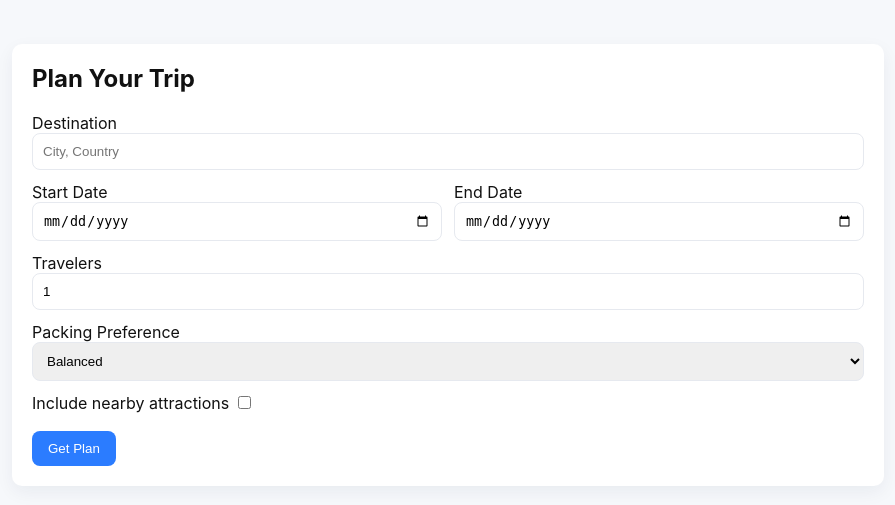
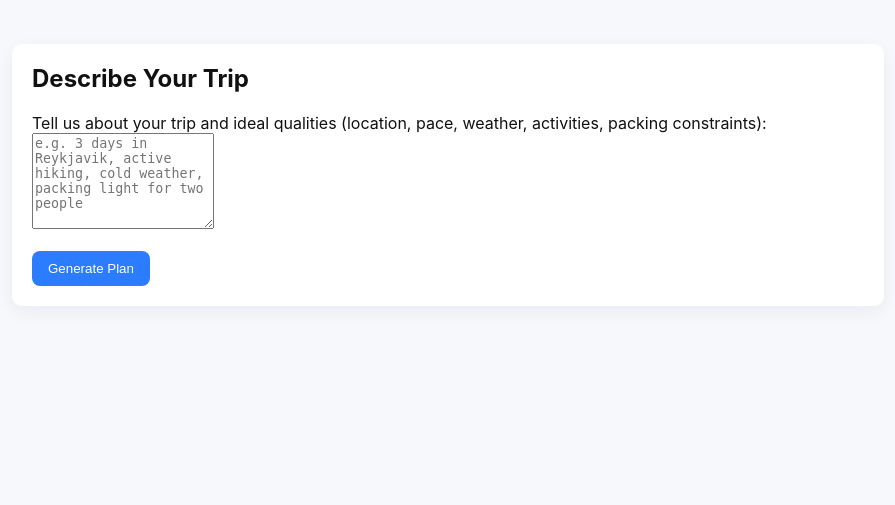
Before and after one commit to aaronashby/CS4100-Travel-Agent, a Flask app: page / in a window 1280 px wide. Shown: the part 222-727 px from the top of the page, without its empty margins (192-1087 px from the left). Run offline with Flask 3, Linux system fonts and the light colour scheme.

Commit message:
Changed form to use a textbox for nlp

```diff
--- a/frontend/templates/index.html
+++ b/frontend/templates/index.html
@@ -20,50 +20,16 @@
 
     <main class="container">
       <section class="card">
-        <h2>Plan Your Trip</h2>
+        <h2>Describe Your Trip</h2>
         <form action="/plan" method="post" class="trip-form">
-          <label
-            >Destination
-            <input
-              name="destination"
-              type="text"
-              placeholder="City, Country"
-              required
-            />
-          </label>
-
-          <div class="row">
-            <label
-              >Start Date
-              <input name="start_date" type="date" required />
-            </label>
-            <label
-              >End Date
-              <input name="end_date" type="date" required />
-            </label>
-          </div>
-
-          <label
-            >Travelers
-            <input name="travelers" type="number" min="1" value="1" required />
-          </label>
-
-          <label
-            >Packing Preference
-            <select name="preference">
-              <option value="balanced">Balanced</option>
-              <option value="light">Pack Light</option>
-              <option value="comprehensive">Comprehensive</option>
-            </select>
-          </label>
-
-          <label class="checkbox"
-            >Include nearby attractions
-            <input name="attractions" type="checkbox" />
+          <label>
+            Tell us about your trip and ideal qualities (location, pace, weather,
+            activities, packing constraints):
+            <textarea name="description" rows="6" placeholder="e.g. 3 days in Reykjavik, active hiking, cold weather, packing light for two people" required></textarea>
           </label>
 
           <div class="actions">
-            <button type="submit" class="btn">Get Plan</button>
+            <button type="submit" class="btn">Generate Plan</button>
           </div>
         </form>
       </section>
```
